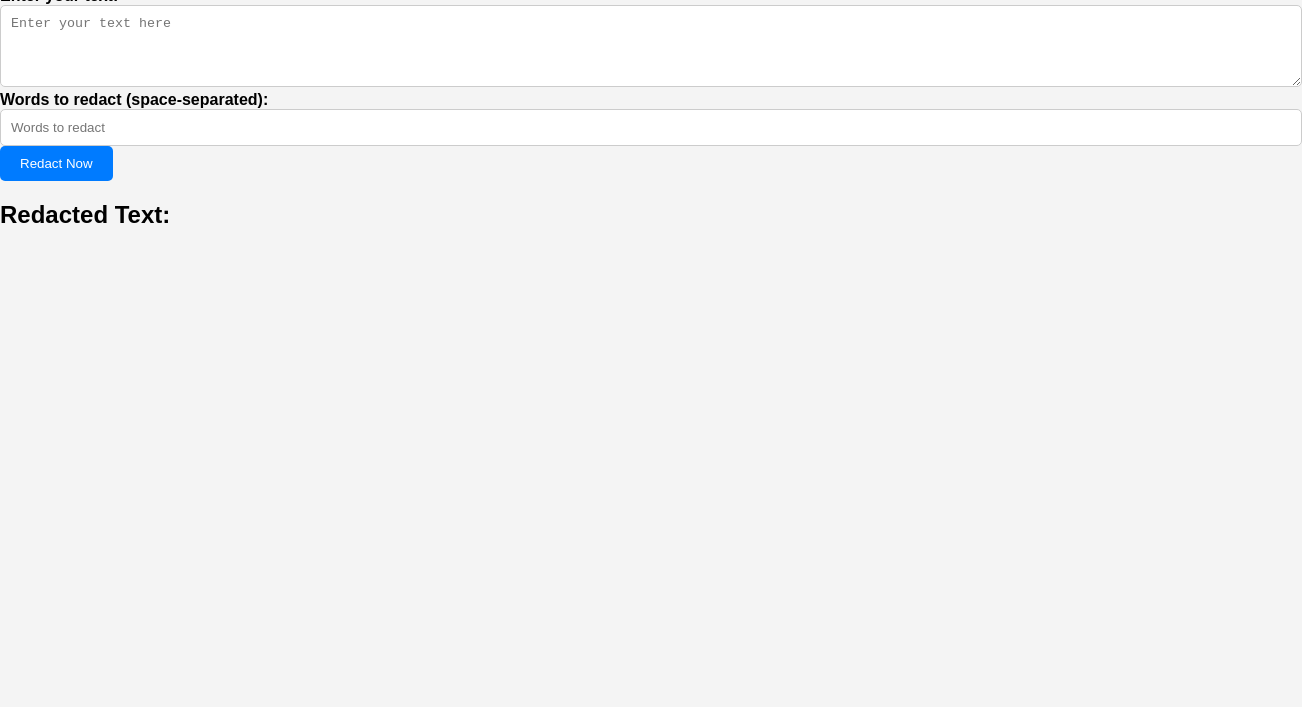
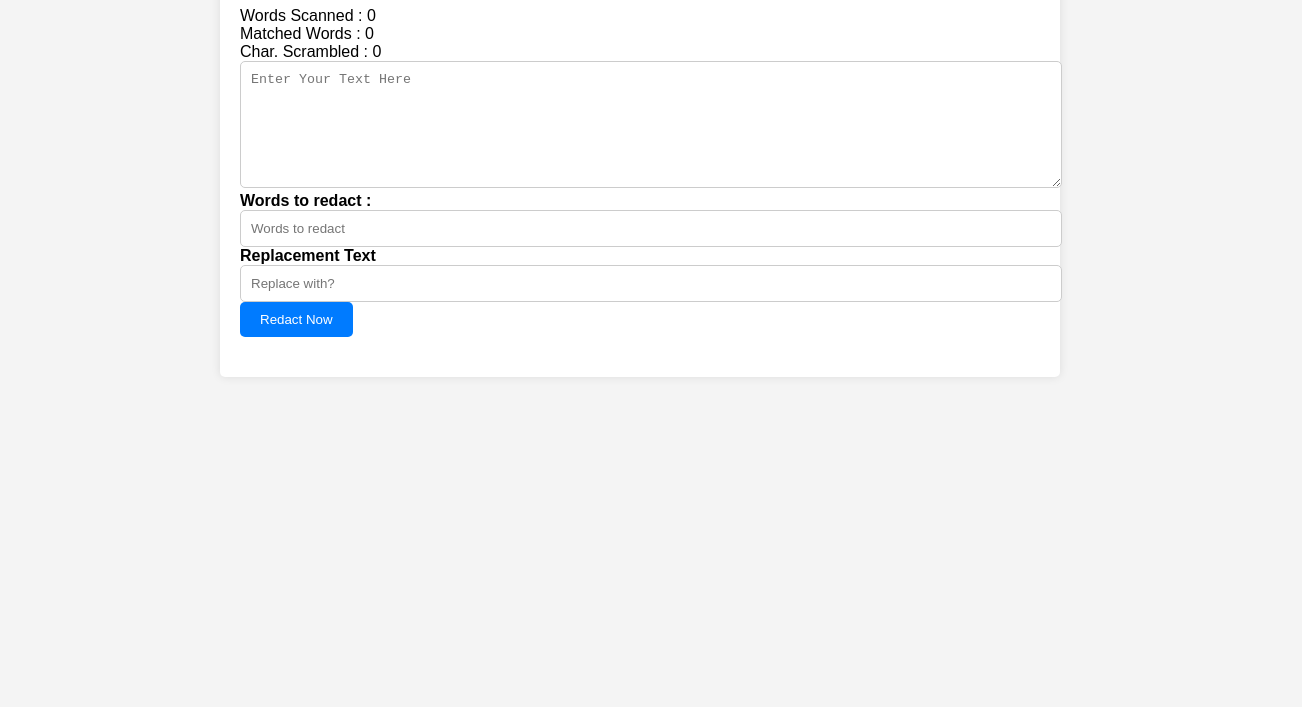
Before and after one commit to engrchyke/REDACT-App, a plain HTML site: page index.html in a window 1280 px wide. Shown: the part 93-800 px from the top of the page, 1302 px wide, since content can reach past the window. Drawn offline with Linux system fonts and the light colour scheme.

Commit message:
Add files via upload

```diff
--- a/index.html
+++ b/index.html
@@ -1,25 +1,45 @@
 <!DOCTYPE html>
-<html>
+<html lang="en">
 <head>
+    <meta charset="UTF-8">
+    <meta name="viewport" content="width=device-width, initial-scale=1.0">
+    <link rel="stylesheet" type="text/css" href="styles.css">
     <title>Text Redaction App</title>
-    <link rel="stylesheet" type="text/css" href="styles.css">
 </head>
+
 <body>
-    <h1>Text Redaction App</h1>
-    <div class="container">
-        <label for="originalText">Enter your text:</label>
-        <textarea id="originalText" rows="4" cols="50" placeholder="Enter your text here"></textarea>
-        <br>
-        <label for="wordsToRedact">Words to redact (space-separated):</label>
-        <input type="text" id="wordsToRedact" placeholder="Words to redact">
-        <br>
-        <button id="redactButton">Redact Now</button>
-    </div>
-    <div class="container">
-        <h2>Redacted Text:</h2>
-        <p id="redactedText"></p>
-    </div>
+    <main>
+        <div class="wrapper">
+            <div class="container">
+                <h1 class="tittle">Redact App</h1>
+                <div class="status" id="status">
+                    <div class="scanned">Words Scanned : <span class="sn" id="sn">0</span></div>
+                    <div class="wordscrambled">Matched Words : <span class="mw" id="mw">0</span></div>
+                    <div class="charscrambed">Char. Scrambled : <span class="cs" id="cs">0</span></div>
+                </div>
+                <div class="box">
+                    <div class="text_wrapper">
+                        <textarea name="originalText" id="text_box" cols="50" rows="7" placeholder="Enter Your Text Here"></textarea>
+                    </div>
+                    <div class="scrambled_words">
+                        <div>
+                            <label for="wordsToRedact" class="words">Words to redact :</label>
+                            <input type="text" name="wordsToRedact" id="wordsToRedact" placeholder="Words to redact">
+                        </div>
+                        <div>
+                            <label for="asterisks" class="hash">Replacement Text</label>
+                            <input type="text" name="asterisks" id="asterisks" placeholder="Replace with?">
+                        </div>
+                    </div>
+                    <div class="redactButton">
+                        <button type="button" id="redactButton">Redact Now</button>
+                    </div>
+                </div>
+                <div id="redactedText"></div>
+            </div>
+        </div>
 
+    </main>
     <script src="script.js"></script>
 </body>
 </html>
```
